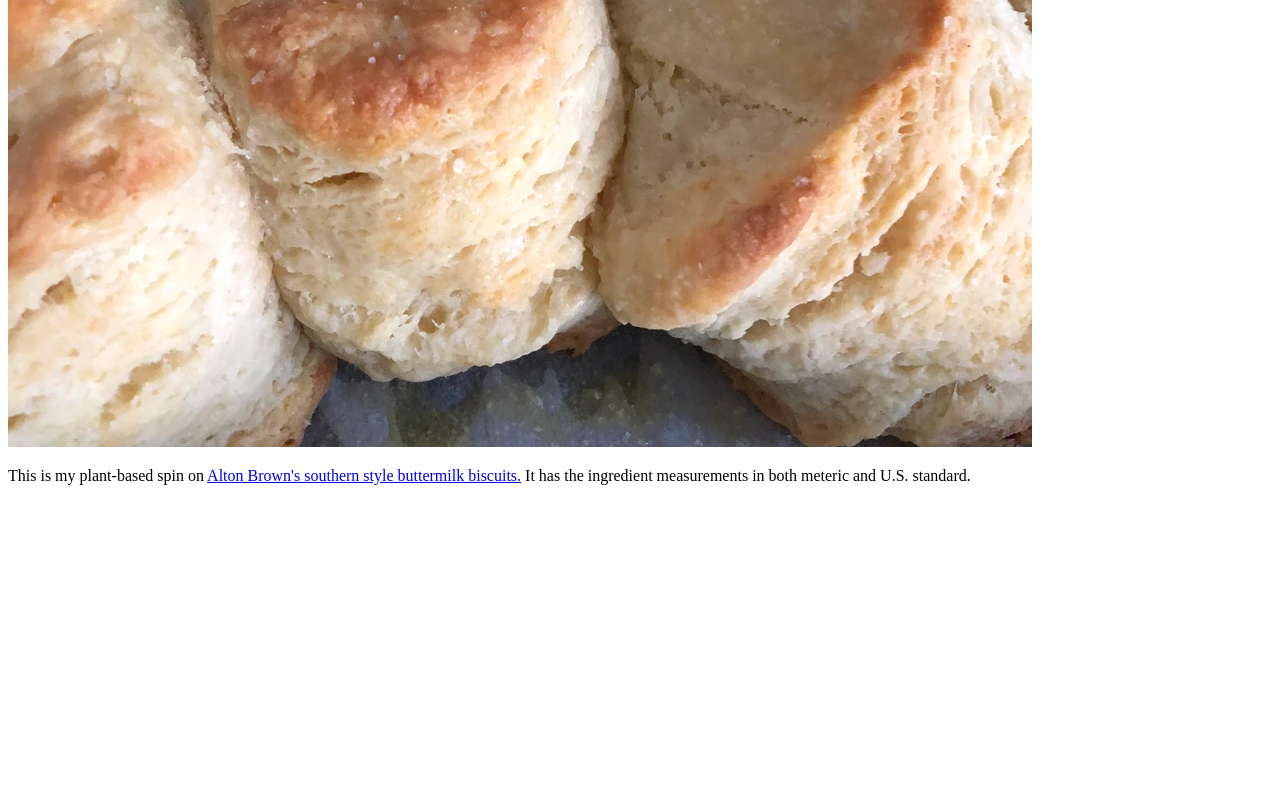
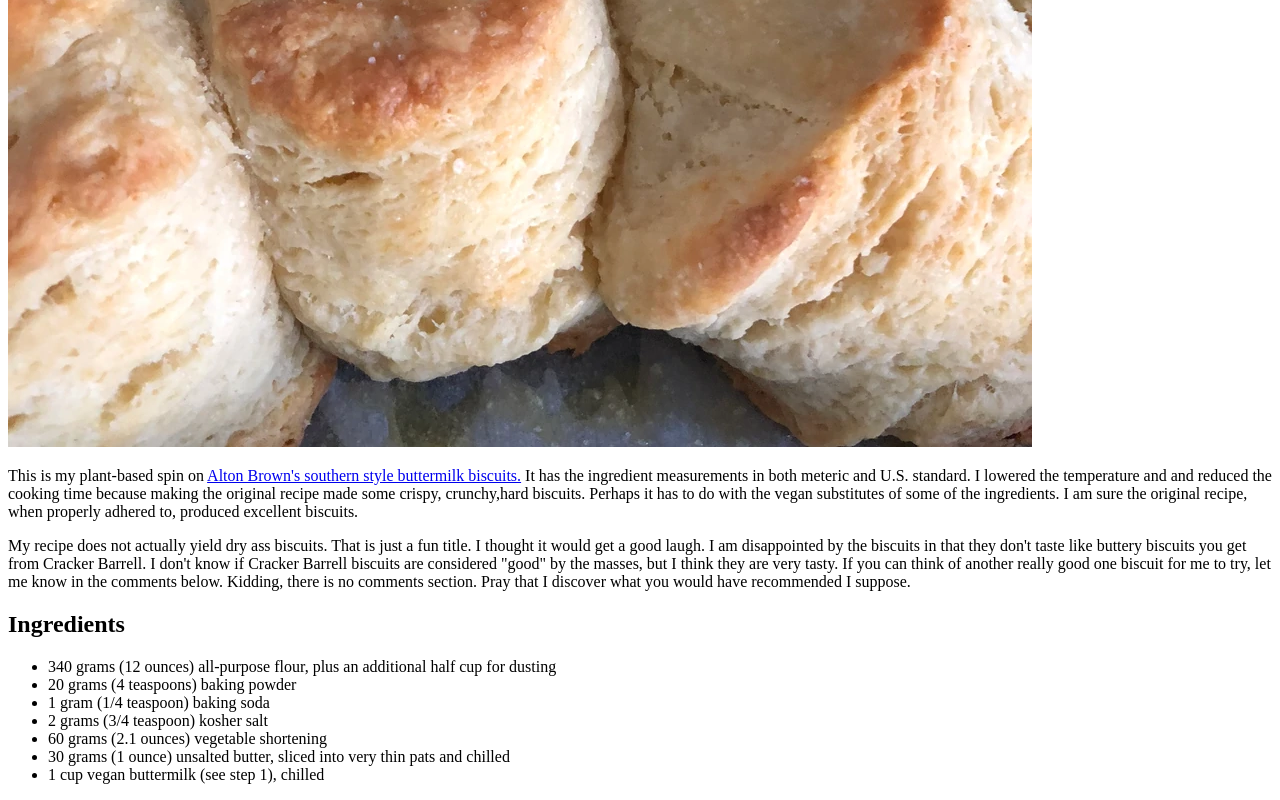
Before and after one commit to SilverSpecter3/odin-recipes, a plain HTML site: page recipes/biscuits.html in a window 1280 px wide. Shown: the part 657-1457 px from the top of the page. Before the commit the page ends 1158 px from the top, so only its background shows below. Drawn offline with Linux system fonts and the light colour scheme.

Commit message:
Add ingredients to biscuits recipe and fix typo in sausage and peppers recipe

```diff
--- a/recipes/biscuits.html
+++ b/recipes/biscuits.html
@@ -7,6 +7,17 @@
     <body>
         <h1>Dry Ass Biscuits</h1>
         <img src="../images/biscuits.webp" alt="sheet pan of moist, layered biscuits">
-        <p>This is my plant-based spin on <a href="https://altonbrown.com/recipes/southern-buttermilk-biscuits/>">Alton Brown's southern style buttermilk biscuits.</a> It has the ingredient measurements in both meteric and U.S. standard.</p>
+        <p>This is my plant-based spin on <a href="https://altonbrown.com/recipes/southern-buttermilk-biscuits/>">Alton Brown's southern style buttermilk biscuits.</a> It has the ingredient measurements in both meteric and U.S. standard. I lowered the temperature and and reduced the cooking time because making the original recipe made some crispy, crunchy,hard biscuits. Perhaps it has to do with the vegan substitutes of some of the ingredients. I am sure the original recipe, when properly adhered to, produced excellent biscuits.</p>
+        <p>My recipe does not actually yield dry ass biscuits. That is just a fun title. I thought it would get a good laugh. I am disappointed by the biscuits in that they don't taste like buttery biscuits you get from Cracker Barrell. I don't know if Cracker Barrell biscuits are considered "good" by the masses, but I think they are very tasty. If you can think of another really good one biscuit for me to try, let me know in the comments below. Kidding, there is no comments section. Pray that I discover what you would have recommended I suppose.</p>
+        <h2>Ingredients</h2>
+        <ul>
+            <li>340 grams (12 ounces) all-purpose flour, plus an additional half cup for dusting</li>
+            <li>20 grams (4 teaspoons) baking powder</li>
+            <li>1 gram (1/4 teaspoon) baking soda</li>
+            <li>2 grams (3/4 teaspoon) kosher salt</li>
+            <li>60 grams (2.1 ounces) vegetable shortening</li>
+            <li>30 grams (1 ounce) unsalted butter, sliced into very thin pats and chilled</li>
+            <li>1 cup vegan buttermilk (see step 1), chilled</li>
+        </ul>
     </body>
 </html>
```
Also changed, not shown: recipes/sausage-and-peppers.html (+1 -1 lines).
